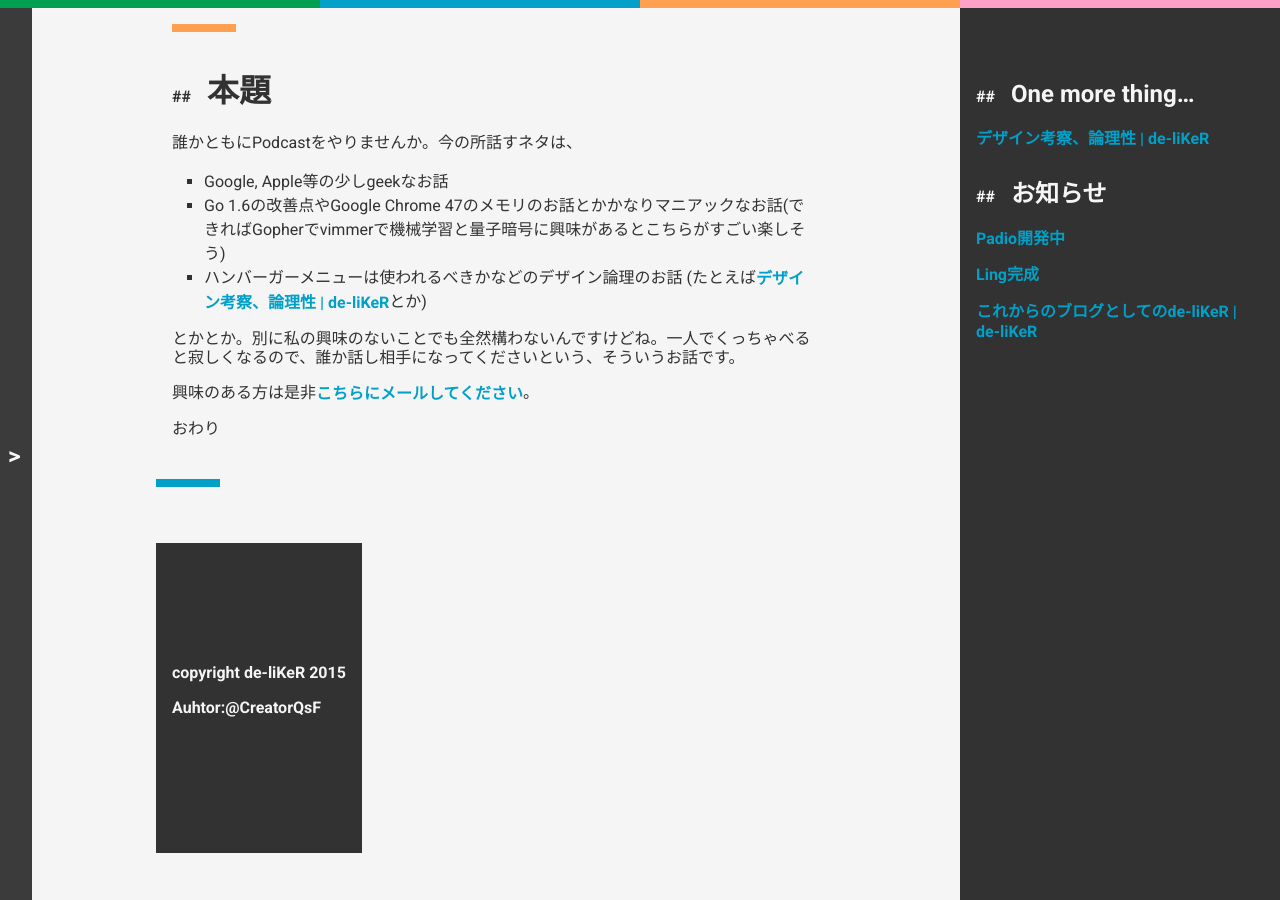
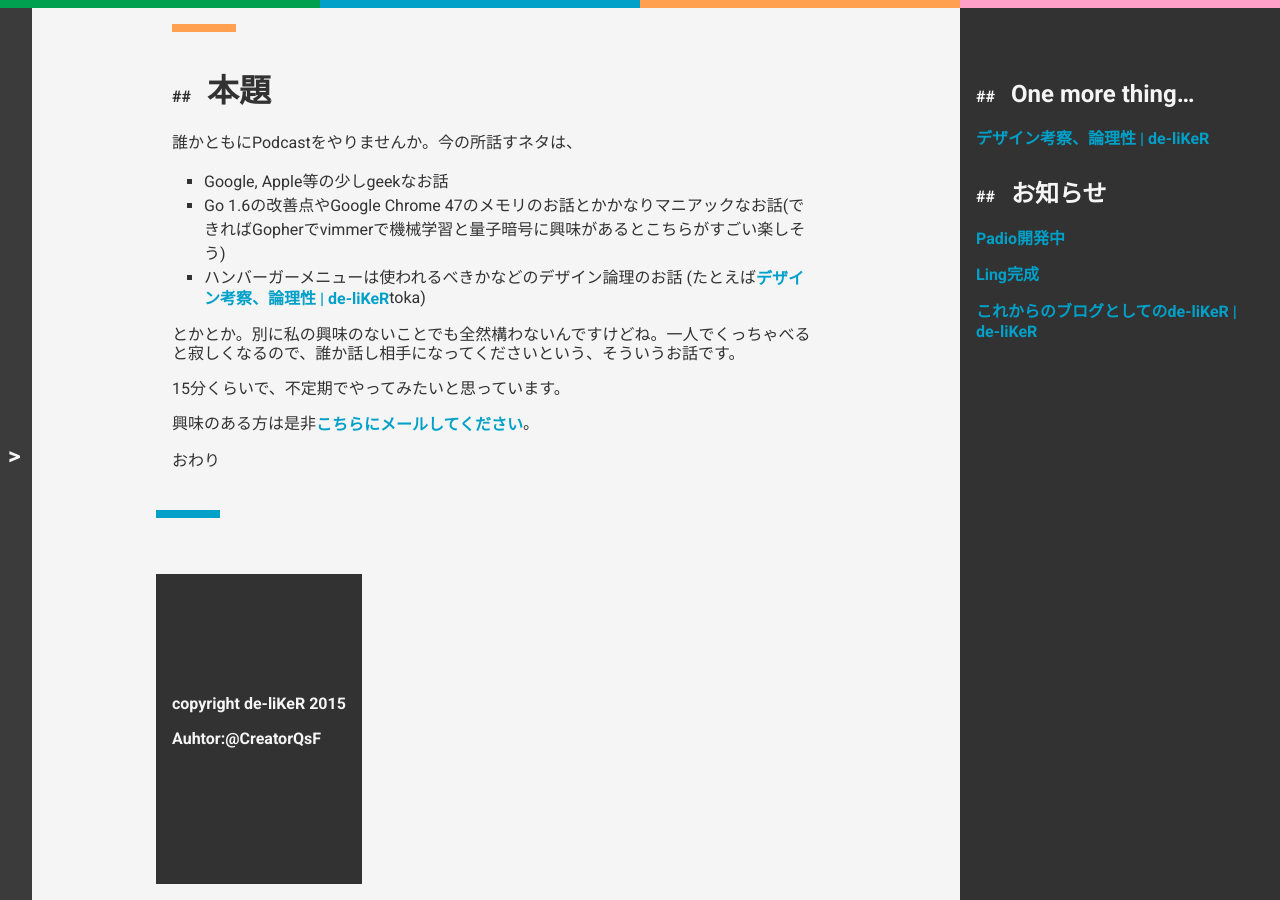
Before and after one commit to CreatorQsF/creatorqsf.github.io, a Jekyll site: the page built from _posts/2016-01-19-prepare-to-start-podcast.md, in a window 1280 px wide and 900 px high, scrolled down 1064 px. Built offline with Jekyll 4.4.1, drawn with Linux system fonts in a browser that asks for light colours.

Commit message:
2016/01/19

```diff
--- a/_posts/2016-01-19-prepare-to-start-podcast.md
+++ b/_posts/2016-01-19-prepare-to-start-podcast.md
@@ -28,9 +28,11 @@ title: Podcastを始めたいけど仲間がいない
 
 - Google, Apple等の少しgeekなお話
 - Go 1.6の改善点やGoogle Chrome 47のメモリのお話とかかなりマニアックなお話(できればGopherでvimmerで機械学習と量子暗号に興味があるとこちらがすごい楽しそう)
-- ハンバーガーメニューは使われるべきかなどのデザイン論理のお話 (たとえば[デザイン考察、論理性 \| de-liKeR](https://de-liker.com/consider-design-logical-thinking.html)とか)
+- ハンバーガーメニューは使われるべきかなどのデザイン論理のお話 (たとえば[デザイン考察、論理性 \| de-liKeR](https://de-liker.com/consider-design-logical-thinking.html)toka)
 
 とかとか。別に私の興味のないことでも全然構わないんですけどね。一人でくっちゃべると寂しくなるので、誰か話し相手になってくださいという、そういうお話です。
+
+15分くらいで、不定期でやってみたいと思っています。
 
 興味のある方は是非[こちらにメールしてください](mailto:qsf@de-liker.com)。
 
```
